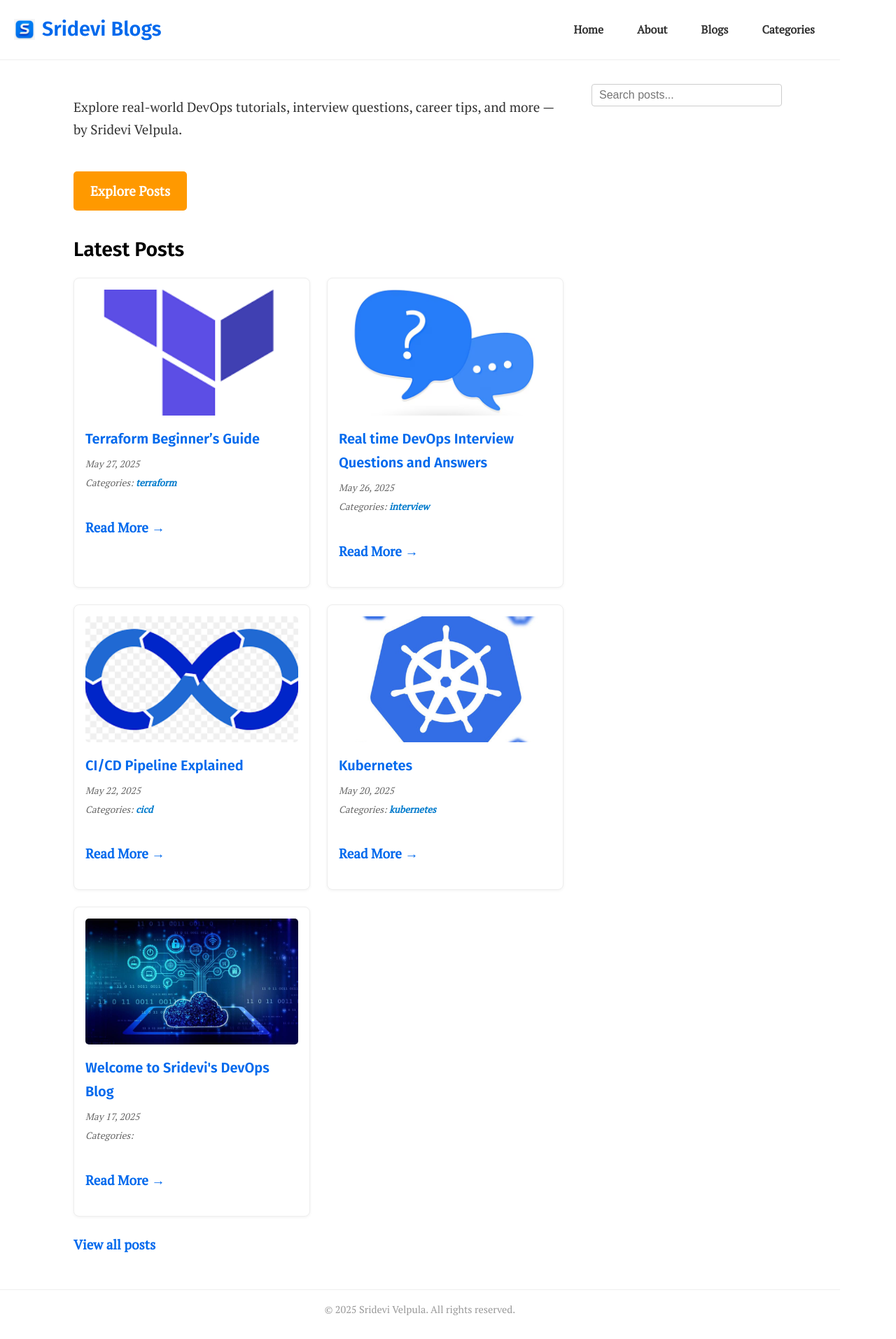
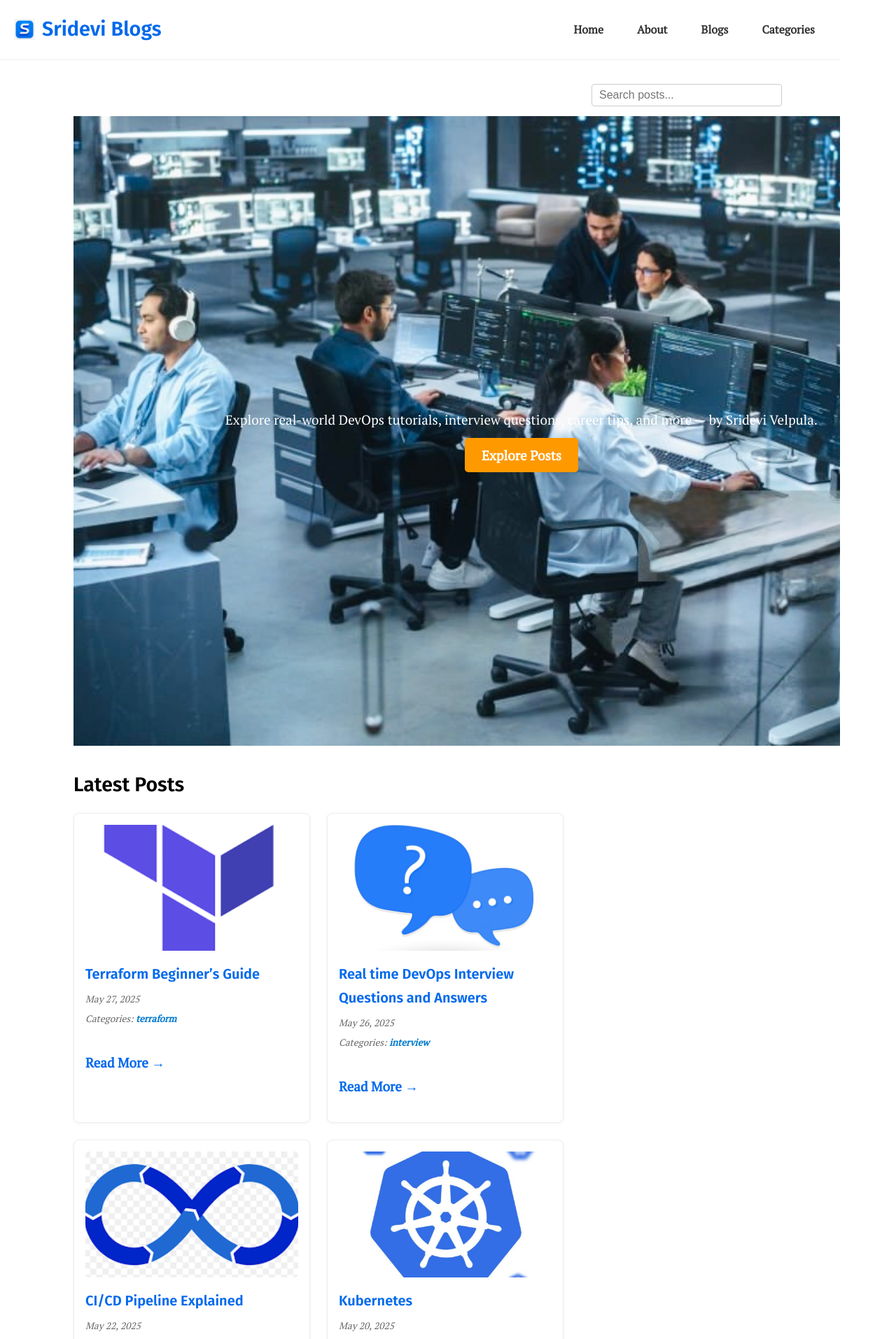
Before and after one commit to srideviblogs/srideviblogs.github.io, a Jekyll site: the page built from index.md, in a window 1280 px wide. Shown: the top 1914 px of the page at 70% size. Built offline with Jekyll 4.4.1, drawn with Linux system fonts in a browser that asks for light colours; before the commit the page ends 1885 px from its top, so only the background shows below that.

Commit message:
Update custom.css

```diff
--- a/assets/css/custom.css
+++ b/assets/css/custom.css
@@ -591,59 +591,51 @@ header.site-header {
   font-family: inherit;
 }
 
+/* HERO SECTION - CLEAN SLATE */
+#hero {
+  background-image: url('/assets/images/hero-bg.jpg');
+  background-size: cover;
+  background-position: center;
+  background-repeat: no-repeat;
+  height: 100vh;
+  width: 100vw;
+  display: flex;
+  justify-content: center;
+  align-items: center;
+  position: relative;
+  margin: 0;
+  padding: 0;
+  overflow: hidden;
+  margin-top: 3rem;
+}
+
+/* Text content */
+.hero-content {
+  z-index: 1;
+  color: white;
+  text-align: center;
+  max-width: 90%;
+  padding: 2rem;
+}
+
+.hero-btn {
+  margin-top: 1.5rem;
+  padding: 0.75rem 1.5rem;
+  background-color: #ff9900;
+  color: white;
+  text-decoration: none;
+  border-radius: 5px;
+  transition: background-color 0.3s ease;
+}
+
+.hero-btn:hover {
+  background-color: #e68900;
+}
+
+/* Prevent body from shifting or scrolling horizontally */
 html, body {
   margin: 0;
   padding: 0;
   width: 100%;
   overflow-x: hidden;
 }
-
-/* Full-screen hero */
-.hero-banner {
-  background-image: url('/assets/images/hero-bg.jpg');
-  background-size: cover;
-  background-position: center;
-  background-repeat: no-repeat;
-  width: 100%;
-  height: 100vh;
-  position: relative;
-  display: flex;
-  align-items: center;
-  justify-content: center;
-}
-
-/* Optional dark overlay */
-.hero-overlay {
-  position: absolute;
-  width: 100%;
-  height: 100%;
-  background-color: rgba(0, 0, 0, 0.5); /* semi-transparent */
-  display: flex;
-  align-items: center;
-  justify-content: center;
-}
-
-/* Text content */
-.hero-text {
-  color: white;
-  text-align: center;
-  z-index: 2;
-  max-width: 90%;
-  padding: 1rem;
-  font-size: 1.5rem;
-}
-
-.hero-btn {
-  margin-top: 1.5rem;
-  padding: 0.75rem 1.5rem;
-  background-color: #ff9900;
-  color: #fff;
-  text-decoration: none;
-  border-radius: 5px;
-  transition: background-color 0.3s ease;
-  display: inline-block;
-}
-
-.hero-btn:hover {
-  background-color: #e68900;
-}
```
